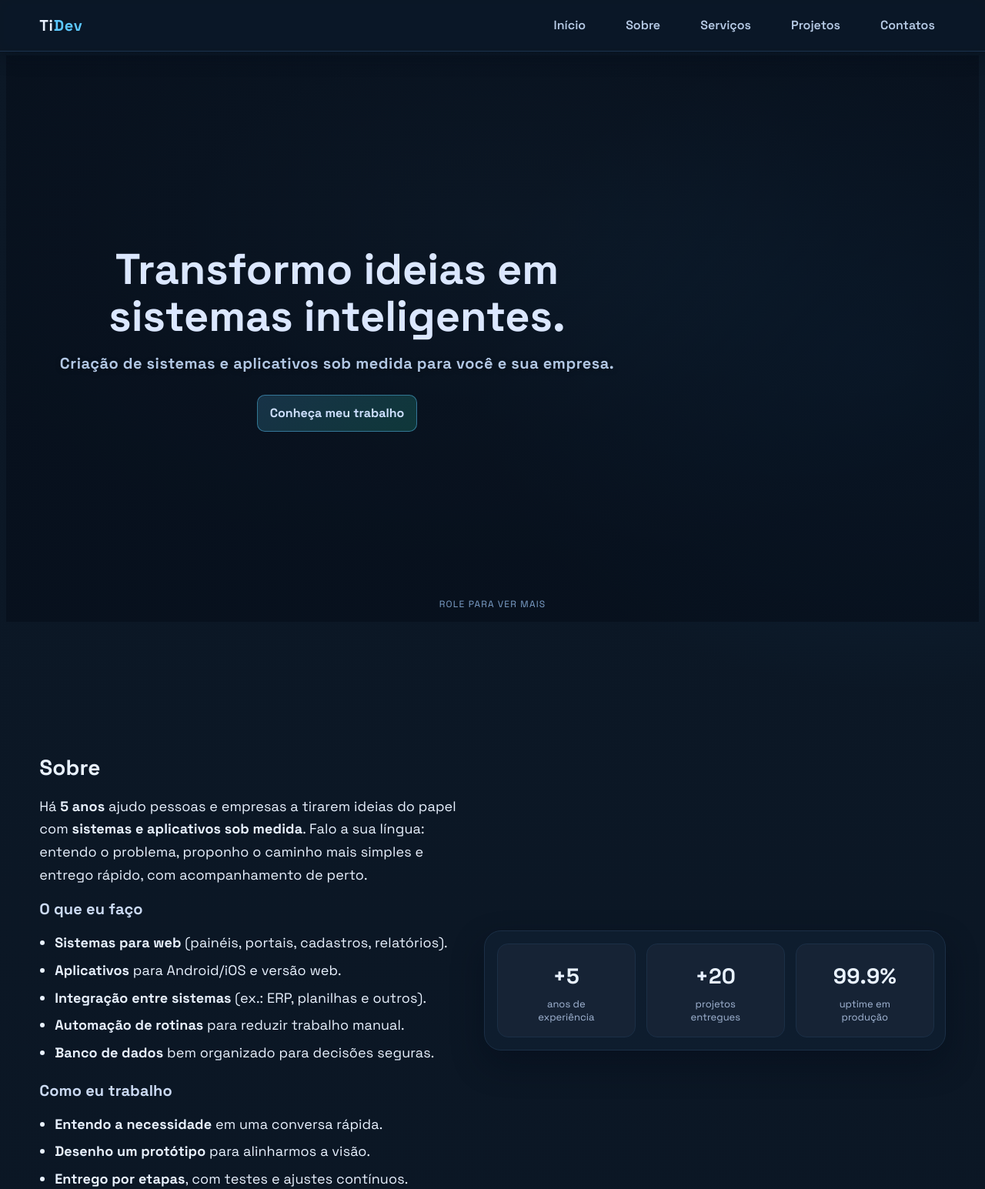
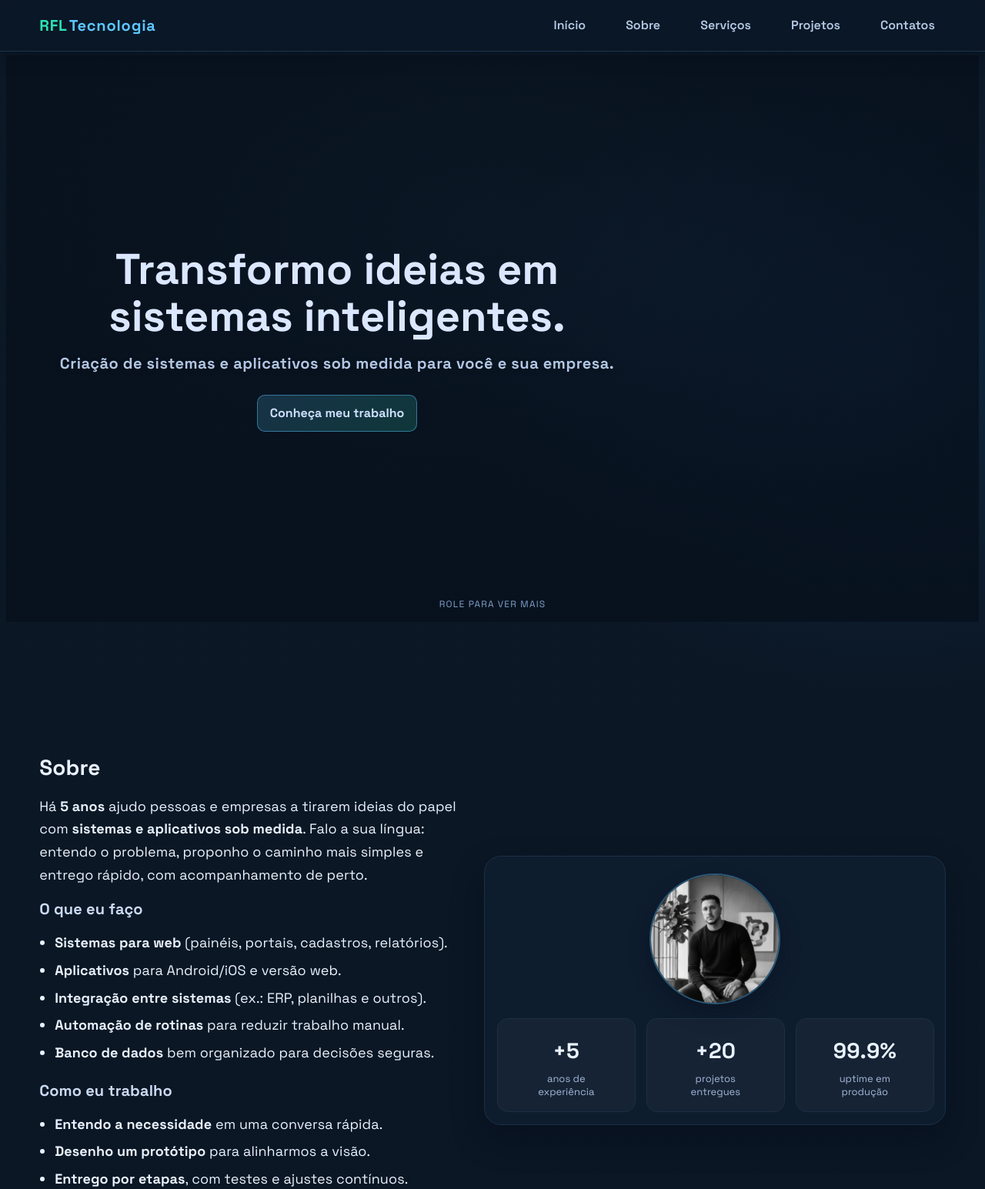
Before and after one commit to rafaeltutu/PortifolioWeb, a Python web app: template templates/index.html in a window 1280 px wide. Shown: the top 1545 px of the page at 77% size. Run offline with Jinja, Linux system fonts and the light colour scheme; the template is opened without the code that fills it, so the values that code supplies are empty.

Commit message:
feat: update branding and admin lead actions

```diff
--- a/static/css/styles.css
+++ b/static/css/styles.css
@@ -332,11 +332,24 @@ body::before{ content:""; display:block; height: var(--header-h); }
 .btn-ghost{ border:1px solid var(--border-blue); color: var(--text); }
 .btn-ghost:hover{ border-color:#3563a2; }
 
+.btn-danger{
+  border: 1px solid rgba(255,107,107,.6);
+  color: #ffb3b3;
+  background: rgba(255,107,107,.08);
+}
+.btn-danger:hover{
+  border-color: rgba(255,107,107,.95);
+  color: #fff;
+  background: rgba(255,107,107,.25);
+}
+
 /* ===== Tabelas ===== */
 .table-wrap{ overflow:auto; }
 table{ width:100%; border-collapse: collapse; }
 th, td{ border-bottom:1px solid var(--border-blue); padding:12px; text-align:left; }
 th{ color: var(--muted); font-weight:600; }
+.table-actions{ text-align: right; white-space: nowrap; }
+.table-actions form{ display: inline; }
 
 /* ===== Flash ===== */
 .flash-wrap{ margin:12px 0 24px; }
@@ -439,6 +452,13 @@ body.dark{
 .brand{
   font-family: "Space Grotesk", "Lexend", sans-serif;
   letter-spacing: .8px;
+}
+.brand .brand-accent{
+  color: var(--accent);
+}
+.brand .brand-word{
+  color: var(--primary);
+  margin-left: 2px;
 }
 .site-nav{
   display: flex;
@@ -592,6 +612,19 @@ body.nav-open .nav-toggle-bar:nth-child(3){
   background: rgba(18,34,54,.6);
   box-shadow: var(--shadow-soft);
 }
+.profile-photo{
+  display: flex;
+  justify-content: center;
+  margin: 6px 0 18px;
+}
+.profile-photo img{
+  width: 170px;
+  height: 170px;
+  border-radius: 999px;
+  border: 2px solid rgba(92,200,255,.35);
+  box-shadow: 0 12px 26px rgba(4,12,24,.4);
+  object-fit: cover;
+}
 .stat{
   background: rgba(255,255,255,.03);
 }
--- a/static/js/main.js
+++ b/static/js/main.js
@@ -37,6 +37,29 @@ document.addEventListener("click", function (ev) {
     el.focus({ preventScroll: true });
   }, 350);
 });
+
+/* ---------------------------
+   HASH LOAD - jump without smooth scroll
+---------------------------- */
+(function () {
+  if (!window.location.hash) return;
+  if (REDUCE_MOTION) return;
+
+  var root = document.documentElement;
+  var prevBehavior = root.style.scrollBehavior;
+  var prevSnap = root.style.scrollSnapType;
+
+  root.style.scrollBehavior = "auto";
+  root.style.scrollSnapType = "none";
+
+  window.requestAnimationFrame(function () {
+    var id = window.location.hash.slice(1);
+    var el = document.getElementById(id);
+    if (el) el.scrollIntoView({ behavior: "auto", block: "start" });
+    root.style.scrollBehavior = prevBehavior;
+    root.style.scrollSnapType = prevSnap;
+  });
+})();
 
 /* ---------------------------
    MENU MOBILE
--- a/templates/base.html
+++ b/templates/base.html
@@ -4,7 +4,7 @@
 <head>
   <meta charset="utf-8">
   <meta name="viewport" content="width=device-width, initial-scale=1">
-  <title>Portfólio • Ti Eletrofrio</title>
+  <title>RFL Tecnologia | Home</title>
   <meta name="description" content="Desenvolvedor de aplicações web, mobile Flutter e integrações de APIs.">
   <link rel="preconnect" href="https://fonts.googleapis.com">
   <link rel="preconnect" href="https://fonts.gstatic.com" crossorigin>
@@ -16,7 +16,7 @@
 <body class="dark">
   <header class="site-header">
     <div class="container nav">
-      <a class="brand" href="#inicio">Ti<span>Dev</span></a>
+      <a class="brand" href="#inicio"><span class="brand-accent">RFL</span><span class="brand-word">Tecnologia</span></a>
       <button class="nav-toggle" type="button" aria-expanded="false" aria-controls="site-nav" aria-label="Menu">
         <span class="nav-toggle-bar"></span>
         <span class="nav-toggle-bar"></span>
@@ -64,7 +64,7 @@
 
     <!-- Linha de marca + hotspot invisível para o PIN -->
     <div class="brandline">
-      © Tidev — Todos os direitos reservados
+      &copy; RFLTecnologia - Todos os direitos reservados
       <span id="admin-brand-hotspot" aria-hidden="true"></span>
     </div>
 
--- a/templates/index.html
+++ b/templates/index.html
@@ -53,6 +53,10 @@
 
       <!-- KPIs -->
       <aside class="stats-panel reveal" aria-label="Indicadores de experiência">
+        <figure class="profile-photo">
+          <img src="{{ url_for('static', filename='img/servicos/rafael.jpeg') }}"
+            alt="Foto de Rafael" loading="lazy" decoding="async">
+        </figure>
         <div class="stats-grid">
           <div class="stat">
             <div class="kpi">+5</div>
```
Also changed, not shown: app.py (+11 -0 lines), templates/admin_leads.html (+8 -1 lines), static/img/servicos/rafael.jpeg (added).
